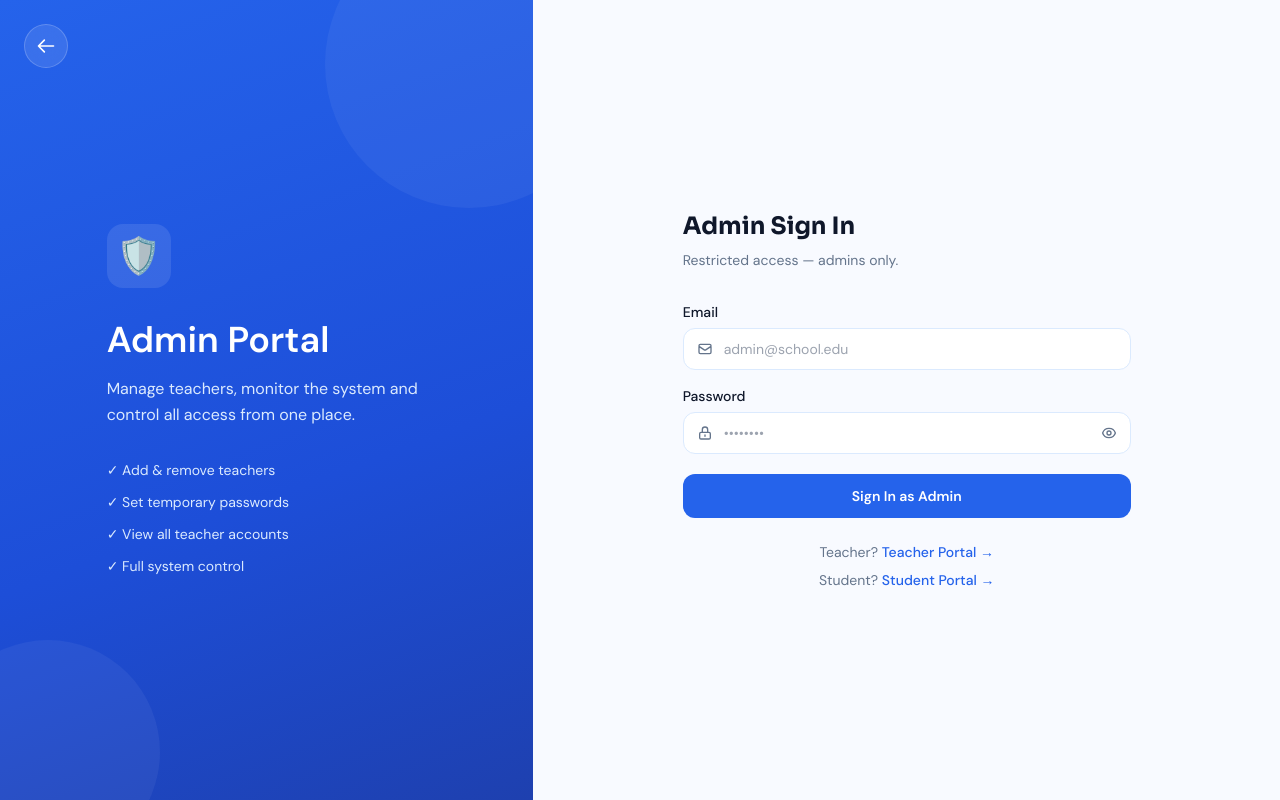
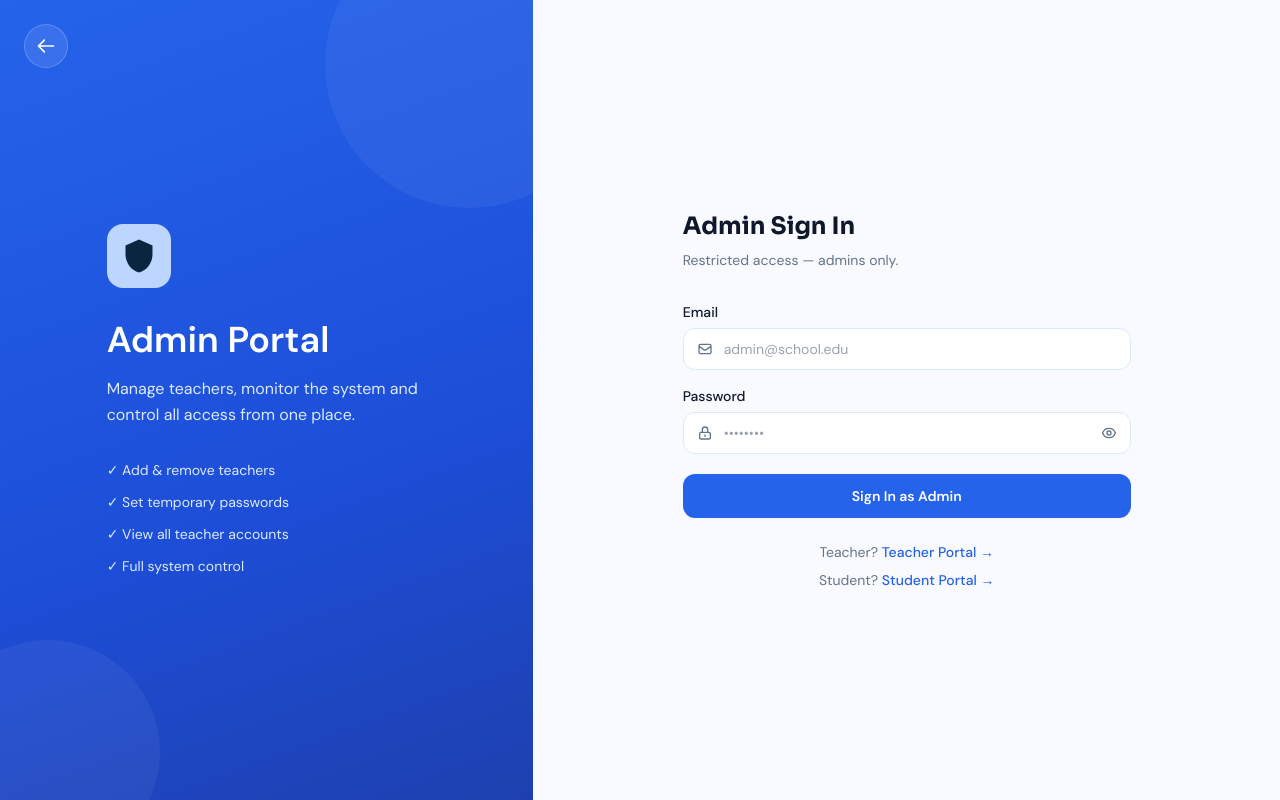
Before and after one commit to Arshpreetk55/attendance_system, a Next.js app in the folder attendance-system/: page /admin/login in a window 1280 px wide. Built offline with nearby package versions, Linux system fonts and the light colour scheme; no server answers.

Commit message:
Changed file

```diff
--- a/attendance-system/src/app/admin/login/page.tsx
+++ b/attendance-system/src/app/admin/login/page.tsx
@@ -86,8 +86,18 @@ export default function AdminLoginPage() {
         </button>
 
         <div className="relative z-10 text-white max-w-xs">
-          <div className="w-16 h-16 rounded-2xl bg-white/10 flex items-center justify-center mb-8 text-4xl">
-            🛡️
+          {/* Replaced text emoji with dark blue SVG icon */}
+          <div className="w-16 h-16 rounded-2xl bg-[#bcd6ff] flex items-center justify-center mb-8 p-3.5">
+            <svg
+              xmlns="http://www.w3.org/2000/svg"
+              viewBox="0 0 24 24"
+              className="w-full h-full"
+            >
+              <path
+                d="M12 1L3 5v6c0 5.55 3.84 10.74 9 12 5.16-1.26 9-6.45 9-12V5l-9-4z"
+                fill="#0A2540"
+              />
+            </svg>
           </div>
 
           <h2 className="text-4xl font-bold mb-4">Admin Portal</h2>
--- a/attendance-system/src/app/student/login/page.tsx
+++ b/attendance-system/src/app/student/login/page.tsx
@@ -183,8 +183,8 @@ export default function StudentLoginPage() {
         </button>
 
         <div className="relative z-10 text-white max-w-sm">
-          <div className="w-14 h-14 rounded-2xl bg-white/20 flex items-center justify-center mb-8">
-            <HiOutlineAcademicCap size={28} className="text-white" />
+          <div className="w-14 h-14 rounded-2xl bg-white/20 flex items-center justify-center mb-8 text-4xl">
+            🎓
           </div>
           <h2 className="font-display text-4xl font-bold mb-4 leading-tight">
             Student Portal
```
